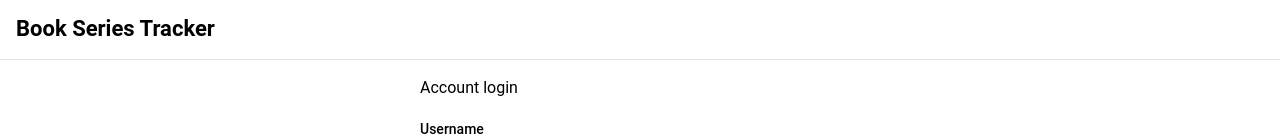
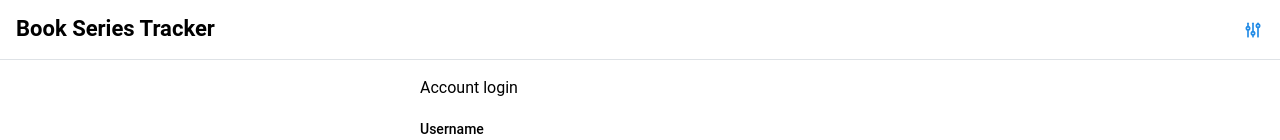
Before and after one commit to mkacik/book-series-tracker, a React app in the folder js/: page / in a window 1280 px wide. Shown: the top 140 px of the page. Built offline with nearby package versions, Linux system fonts and the light colour scheme; no server answers; the HTML template or start-up script is replaced by a standard one.

Commit message:
Add localStorage settings, preserving a choice to show/hide read books

```diff
--- a/js/src/App.tsx
+++ b/js/src/App.tsx
@@ -16,11 +16,27 @@ import { BooksPage } from "./BooksPage";
 import { SeriesPage } from "./SeriesPage";
 import { JobsPage } from "./JobsPage";
 import { LoginSection, LogoutSection } from "./LoginSection";
+import {
+  AppSettings,
+  AppSettingsButton,
+  AppSettingsContext,
+  getAppSettingsProvider,
+} from "./AppSettings";
 
 import * as UI from "./UI";
 
 function App() {
   const route = usePathname();
+  const settingsProvider = getAppSettingsProvider();
+
+  const [settings, setSettings] = useState<AppSettings>(
+    settingsProvider.getSettings(),
+  );
+
+  const updateSettings = (settings: AppSettings) => {
+    settingsProvider.saveSettings(settings);
+    setSettings(settings);
+  };
 
   const [user, setUser] = useState<User | null>(null);
   const [books, setBooks] = useState<Array<Book>>([]);
@@ -163,11 +179,19 @@ function App() {
         {routeLinks}
 
         <UI.Flex gap="sm" ml="auto" align="center">
+          <AppSettingsButton
+            settings={settings}
+            updateSettings={updateSettings}
+          />
           <LogoutSection user={user} setUser={setUser} />
         </UI.Flex>
       </UI.Header>
 
-      <UI.Main>{getPageContent()}</UI.Main>
+      <UI.Main>
+        <AppSettingsContext value={settings}>
+          {getPageContent()}
+        </AppSettingsContext>
+      </UI.Main>
     </UI.Layout>
   );
 }
--- /dev/null
+++ b/js/src/AppSettings.tsx
@@ -0,0 +1,74 @@
+import React from "react";
+import { useState } from "react";
+import { createContext, useContext } from "react";
+
+import { SettingsProvider, VersionedSettings } from "./SettingsProvider";
+
+import * as UI from "./UI";
+
+export interface AppSettings extends VersionedSettings {
+  hideReadBooks: boolean;
+}
+
+function getDefaultAppSettings(): AppSettings {
+  return {
+    version: 1,
+    hideReadBooks: false,
+  } as AppSettings;
+}
+
+export function getAppSettingsProvider() {
+  return new SettingsProvider<AppSettings>("settings", getDefaultAppSettings());
+}
+
+export const AppSettingsContext = createContext<AppSettings | null>(null);
+
+export function useAppSettingsContext(): AppSettings {
+  const appSettings = useContext(AppSettingsContext);
+  if (appSettings === null) {
+    throw new Error("AppSettingsContext requested but not provided");
+  }
+  return appSettings;
+}
+
+function AppSettingsForm({
+  settings,
+  updateSettings,
+}: {
+  settings: AppSettings;
+  updateSettings: (settings: AppSettings) => void;
+}) {
+  const toggleHideReadBooks = () =>
+    updateSettings({ ...settings, hideReadBooks: !settings.hideReadBooks });
+
+  return (
+    <UI.Checkbox
+      checked={settings.hideReadBooks}
+      onChange={toggleHideReadBooks}
+      label="Hide read books"
+    />
+  );
+}
+
+export function AppSettingsButton({
+  settings,
+  updateSettings,
+}: {
+  settings: AppSettings;
+  updateSettings: (settings: AppSettings) => void;
+}) {
+  const [modalVisible, setModalVisible] = useState<boolean>(false);
+
+  return (
+    <>
+      <UI.Modal
+        title="Settings"
+        opened={modalVisible}
+        onClose={() => setModalVisible(false)}
+      >
+        <AppSettingsForm settings={settings} updateSettings={updateSettings} />
+      </UI.Modal>
+      <UI.SettingsButton onClick={() => setModalVisible(!modalVisible)} />
+    </>
+  );
+}
--- a/js/src/BooksPage.tsx
+++ b/js/src/BooksPage.tsx
@@ -1,6 +1,7 @@
 import React from "react";
 import { Book, BookSeries } from "./generated/types";
 import { BackendRoute } from "./Navigation";
+import { useAppSettingsContext } from "./AppSettings";
 
 import * as UI from "./UI";
 
@@ -73,8 +74,12 @@ function SeriesSection({
     <>
       <UI.Title order={3}>{seriesName}</UI.Title>
       <UI.Flex direction="column" gap="sm" ml="lg">
-        {books.toSorted(sortByOrdinal).map((book, index) => (
-          <BookSection key={index} book={book} refreshBooks={refreshBooks} />
+        {books.toSorted(sortByOrdinal).map((book) => (
+          <BookSection
+            key={book.asin}
+            book={book}
+            refreshBooks={refreshBooks}
+          />
         ))}
       </UI.Flex>
     </>
@@ -94,9 +99,13 @@ function BookList({
     return "No tracked books yet.";
   }
 
+  const hideReadBooks = useAppSettingsContext().hideReadBooks;
   const booksBySeries: Map<string, Array<Book>> = new Map();
 
   for (const book of books) {
+    if (hideReadBooks && book.read) {
+      continue;
+    }
     const series_asin = book.series_asin;
     if (booksBySeries.has(series_asin)) {
       booksBySeries.get(series_asin).push(book);
@@ -109,9 +118,9 @@ function BookList({
     <>
       {series
         .filter((series) => series.subscribed)
-        .map((series, index) => (
+        .map((series) => (
           <SeriesSection
-            key={index}
+            key={series.asin}
             seriesName={series.name}
             books={booksBySeries.get(series.asin) || []}
             refreshBooks={refreshBooks}
--- /dev/null
+++ b/js/src/SettingsProvider.tsx
@@ -0,0 +1,51 @@
+const STORAGE_KEY_PREFIX: string = "BSTAPP.";
+
+export interface VersionedSettings {
+  version: number;
+}
+
+export class SettingsProvider<T extends VersionedSettings> {
+  private readonly storageKey: string;
+  private readonly currentVersion: number;
+  private readonly defaultSettings: T;
+
+  constructor(storageKey: string, defaultSettings: T) {
+    this.storageKey = STORAGE_KEY_PREFIX + storageKey;
+    this.defaultSettings = defaultSettings;
+    this.currentVersion = defaultSettings.version;
+  }
+
+  public getSettings(): T {
+    const rawData = localStorage.getItem(this.storageKey);
+
+    if (!rawData) {
+      return this.resetToDefaults();
+    }
+
+    try {
+      const parsed = JSON.parse(rawData);
+      if (parsed.version !== this.currentVersion) {
+        return this.resetToDefaults();
+      }
+
+      return parsed as T;
+    } catch (error) {
+      console.log(error);
+      return this.resetToDefaults();
+    }
+  }
+
+  public saveSettings(settings: T): void {
+    if (settings.version !== this.currentVersion) {
+      throw new Error("Settings version mismatch, refresh the page!");
+    }
+    localStorage.setItem(this.storageKey, JSON.stringify(settings));
+  }
+
+  private resetToDefaults(): T {
+    localStorage.removeItem(this.storageKey);
+    const settings = this.defaultSettings;
+    this.saveSettings(settings);
+    return settings;
+  }
+}
--- a/js/src/UI.tsx
+++ b/js/src/UI.tsx
@@ -12,7 +12,7 @@ import {
   Text,
   MantineProvider,
 } from "@mantine/core";
-import { IconTrash } from "@tabler/icons-react";
+import { IconAdjustments, IconTrash } from "@tabler/icons-react";
 
 import "@mantine/core/styles.css";
 
@@ -82,6 +82,14 @@ export function DeleteButton({ onClick }: { onClick: () => void }) {
   );
 }
 
+export function SettingsButton({ onClick }: { onClick: () => void }) {
+  return (
+    <ActionIcon variant="subtle" size="sm" onClick={onClick}>
+      <IconAdjustments />
+    </ActionIcon>
+  );
+}
+
 export function PageLoading() {
   return (
     <Center h="100%">
```
